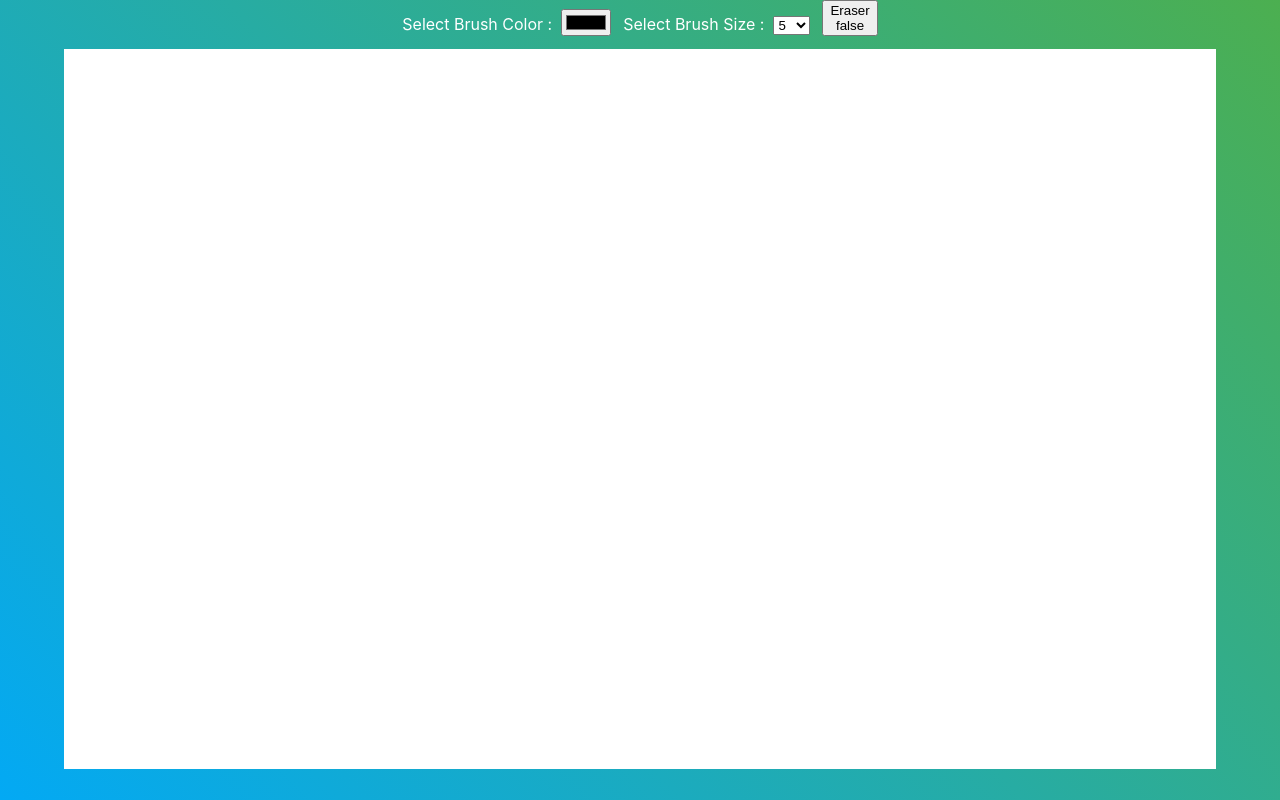
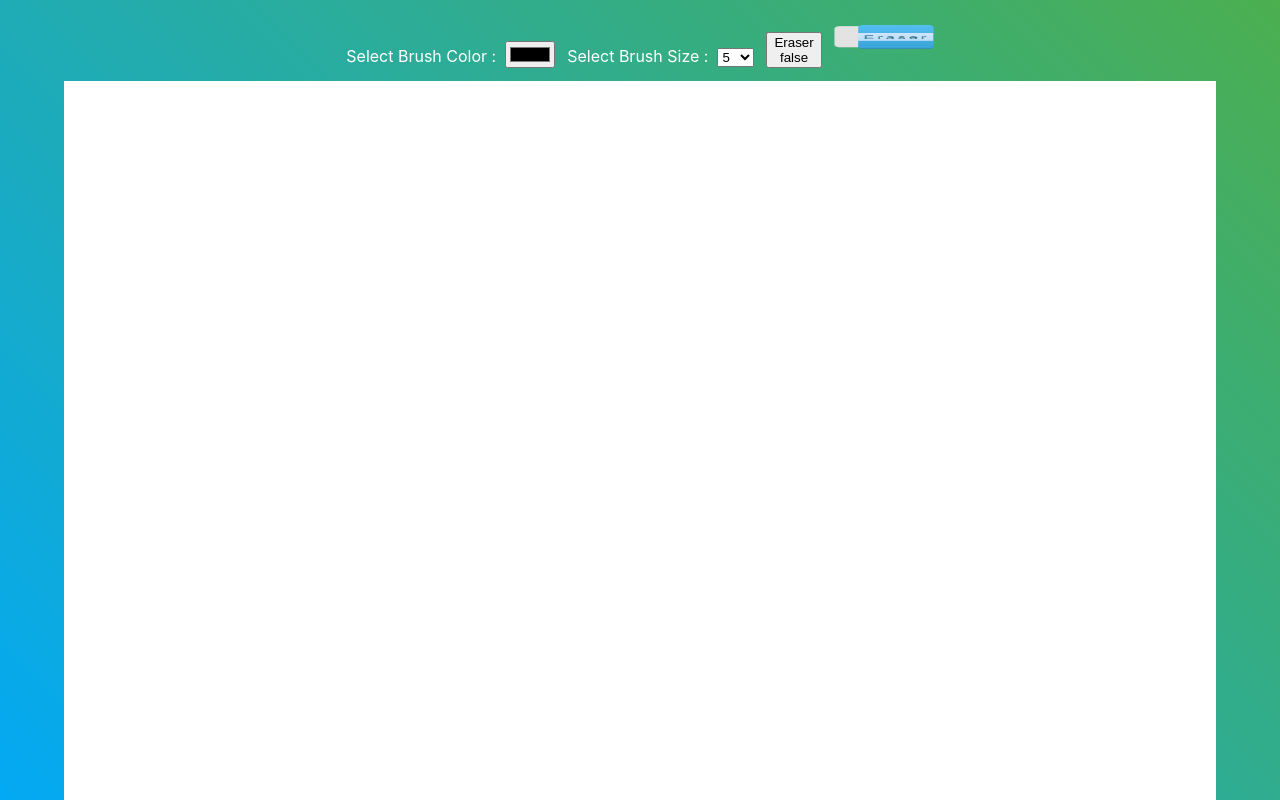
Before and after one commit to fogset/collaborative-whiteboard-master, a React (Create React App) app in the folder ui/whiteboard-collab/: page / in a window 1280 px wide. Built offline with nearby package versions, Linux system fonts and the light colour scheme; no server answers.

Commit message:
added eraser image

```diff
--- a/ui/whiteboard-collab/src/components/container/Container.jsx
+++ b/ui/whiteboard-collab/src/components/container/Container.jsx
@@ -1,5 +1,6 @@
 import React, { useState } from 'react';
 import Board from '../board/Board';
+import image from './Eraser.png';
 
 import './style.css';
 
@@ -41,7 +42,7 @@ class Container extends React.Component
                     <div className="color-picker-container">
                         Select Brush Color : &nbsp;
                         <input type="color"
-                            value={(this.state.eraser === false) ? this.state.color: "#FFFFFF" }
+                            value={(this.state.eraser === false) ? this.state.color: this.state.color }
                             onChange={this.changeColor.bind(this)}
                         />
                     </div>
@@ -69,6 +70,11 @@ class Container extends React.Component
                         </button>
                     </div>
 
+                    <div className="brushsize-container">
+                    <img className="eraserImage" src={image} alt="Logo" />
+                    </div>
+
+
 
                 </div>
 
--- a/ui/whiteboard-collab/src/components/container/style.css
+++ b/ui/whiteboard-collab/src/components/container/style.css
@@ -28,3 +28,10 @@
     margin-top: 1%;
     background: white;
 }
+
+.eraserImage {
+    margin-top: 12px;
+    width: 100px;
+    height: 50px;
+    margin-bottom: 0px;
+  }
```
Also changed, not shown: ui/whiteboard-collab/src/components/container/Eraser.png (added).
